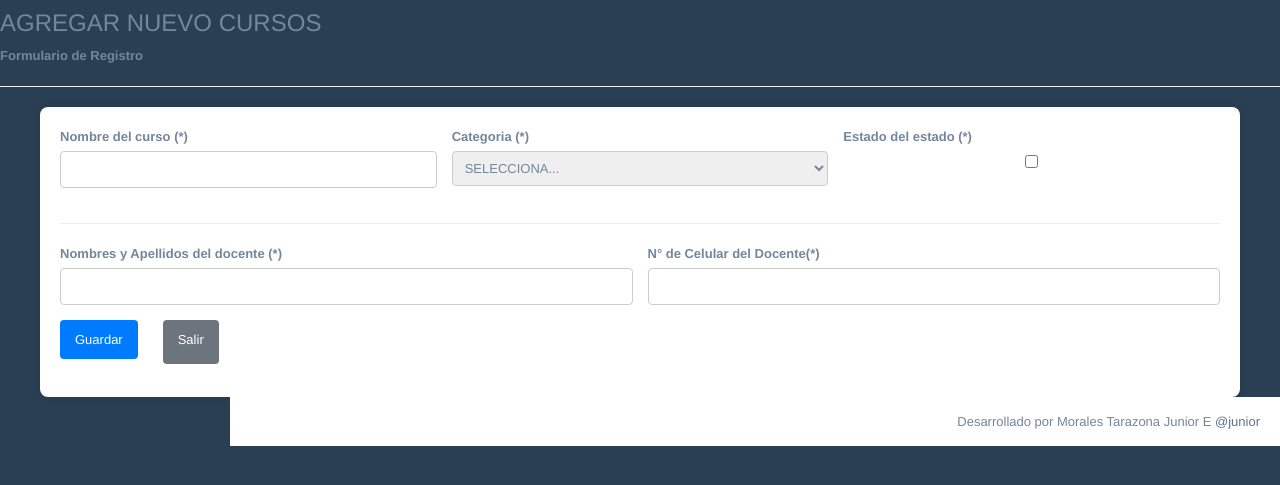
After one commit to juniorMTD/proyectocurso, a PHP site: template vistas/interno/formu_curso_new.php in a window 1280 px wide. The commit adds this page. Shown: the top 485 px of the page. Run offline with PHP 8.4, Linux system fonts and the light colour scheme; the template is opened without the code that fills it, so the values that code supplies are empty.

Commit message:
avance de formulario curso con error de servidor

```diff
--- a/conexion/session_start.php
+++ b/conexion/session_start.php
@@ -1,6 +1,9 @@
 <?php
 
+if (session_status() == PHP_SESSION_NONE) {
     session_name("CC");
     session_start();
 
+}
+
 ?>
--- a/css/style.css
+++ b/css/style.css
@@ -477,3 +477,74 @@ print {
     font-size: 20px;
     cursor: pointer;
 }
+
+/* para los formularios */
+
+.custom-container {
+    max-width: 1200px;
+    margin: 0 auto;
+    padding: 20px;
+    background-color: #fff;
+    border-radius: 8px;
+    box-shadow: 0 0 10px rgba(0, 0, 0, 0.1);
+}
+
+.custom-form-group {
+    margin-bottom: 15px;
+}
+
+.custom-form-group label {
+    display: block;
+    margin-bottom: 5px;
+}
+
+.custom-form-group input,
+.custom-form-group select,
+.custom-form-group textarea {
+    width: 100%;
+    padding: 8px;
+    box-sizing: border-box;
+    border: 1px solid #ccc;
+    border-radius: 4px;
+}
+
+.custom-error-message {
+    color: red;
+    display: none; /* Este mensaje solo se mostrará si hay un error */
+}
+
+.custom-btn {
+    padding: 10px 15px;
+    border: none;
+    border-radius: 4px;
+    cursor: pointer;
+    margin-right: 10px;
+}
+
+.custom-btn-primary {
+    background-color: #007bff;
+    color: #fff;
+}
+
+.custom-btn-secondary {
+    background-color: #6c757d;
+    color: #fff;
+}
+
+.custom-form-row {
+    display: flex;
+    flex-wrap: wrap;
+    gap: 15px;
+}
+
+.custom-form-row .custom-form-group {
+    flex: 1;
+    min-width: 200px;
+}
+
+/* Media queries para adaptabilidad */
+@media (max-width: 768px) {
+    .custom-form-row {
+        flex-direction: column;
+    }
+}
--- a/inc/navbar.php
+++ b/inc/navbar.php
@@ -66,7 +66,7 @@
               <ul class="nav navbar-nav navbar-right">
                 <li class="">
                   <a href="#" class="user-profile dropdown-toggle" data-toggle="dropdown" aria-expanded="false">
-                    <img src="./biblioteca/images/img.jpg" alt=""><?php echo $_SESSION['nombres']." ".$_SESSION['apellidos'] ?>
+                    <img src="./biblioteca/images/img.jpg" alt=""><?php ob_start(); echo $_SESSION['nombres']." ".$_SESSION['apellidos']?>
                     <span class="fa fa-angle-down"></span>
                   </a>
                   <ul class="dropdown-menu dropdown-usermenu pull-right">
--- a/js/ajx.js
+++ b/js/ajx.js
@@ -106,6 +106,9 @@ document.addEventListener('DOMContentLoaded', function () {
         // Obtener los datos del formulario
         let formData = new FormData(this);
 
+        // Obtener la URL de redirección del atributo de datos
+        let redirectUrl = this.getAttribute('data-redirect-url');
+
         // Realizar la petición AJAX
         fetch(this.action, {
             method: 'POST',
@@ -127,7 +130,7 @@ document.addEventListener('DOMContentLoaded', function () {
                     showConfirmButton: true,
                     // timer: 2500
                 }).then(() => {
-                    window.location.href = './index.php?mostrar=pag'; // Redireccionar a la página deseada
+                    window.location.href = redirectUrl; // Redireccionar a la página deseada
                 });
             } else {
                 Swal.fire({
--- a/vistas/interno/formu_categoria.php
+++ b/vistas/interno/formu_categoria.php
@@ -9,7 +9,7 @@
         <h3>CATEGORIA DE CURSOS</h3>
         <strong>Lista de categorias</strong>
         <hr>
-        <a href="index.html" type="button" class="btn btn-success"><i class="fa fa-user"></i> AGREGAR CATEGORIA</a>
+        <a href="./index.php?mostrar=formu_categoria_new" type="button" class="btn btn-success"><i class="fa fa-user"></i> AGREGAR CATEGORIA</a>
         <hr>
 
     </div>
@@ -58,7 +58,7 @@
                                         $pagina = limpiar_cadena($pagina);
                                         $url= "index.php?mostrar=formu_categoria&page=";
                                         $registros = 15;
-                                        // $busqueda = $_SESSION['busqueda_categoria'];
+                                        $busqueda = "";
 
                                         require_once "./php/formu_categoria_lista.php";
                                     } else {
@@ -90,7 +90,7 @@
                                         $pagina = limpiar_cadena($pagina);
                                         $url= "index.php?mostrar=formu_categoria&page=";
                                         $registros = 15;
-                                        // $busqueda = $_SESSION['busqueda_categoria'];
+                                        $busqueda = $_SESSION['busqueda_categoria'];
 
                                         require_once "./php/formu_categoria_lista.php";
                                     }
--- /dev/null
+++ b/vistas/interno/formu_curso_new.php
@@ -0,0 +1,79 @@
+<?php
+require_once "./conexion/conexion_db.php";
+require_once "./php/main.php";
+
+
+$start = new Conexion();
+$conn = $start->Conexiondb();
+$consulta_datos="select * from categoriax;";
+
+$datos=$conn->query($consulta_datos);
+$datos=$datos->fetchAll();
+
+
+?>
+<!-- page content -->
+<div class="right_col" role="main">
+    <div class="">
+        <div>
+            <h3>AGREGAR NUEVO CURSOS</h3>
+            <strong>Formulario de Registro</strong>
+            <hr>
+        </div>
+        <div class="clearfix"></div>
+
+        <div class="custom-container">
+            <form id="registration-form" class="custom-form" action="./php/formu_curso_guardar.php" method="POST" autocomplete="off" data-redirect-url="./index.php?mostrar=formu_curso">
+
+                <!-- mensaje de alerta -->
+                <div id="alert" class="alert-overlay">
+                    <div class="alert-container">
+                        <span class="close" onclick="closeAlert()">&times;</span>
+                        <strong>¡Error!</strong> Los datos ingresados no son válidos, intente nuevamente.
+                    </div>
+                </div>
+
+                <div class="custom-form-row">
+                    <div class="custom-form-group">
+                        <label for="custom-curso">Nombre del curso (*)</label>
+                        <input type="text"  name="curso" class="custom-form-control">
+                    </div>
+                    <div class="custom-form-group">
+                        <label for="custom-categoria">Categoria (*)</label>
+                            <select name="categoria" class="custom-form-control">
+                                <option value="">SELECCIONA...</option>
+                                <?php
+                                    foreach($datos as $rows){
+                                 ?>
+                                <option value="<?php echo $rows['idcategoriax'] ?>"><?php echo $rows['nomx'] ?></option>
+                                <?php
+                                    }
+                                 ?>
+                            </select>
+                    </div>
+                    <div class="custom-form-group">
+                        <label for="custom-estado">Estado del estado (*)</label>
+                        <input type="checkbox" name="estado" class="custom-form-control">
+                    </div>
+                </div>
+                <hr>
+                <div class="custom-form-row">
+                    <div class="custom-form-group">
+                        <label for="custom-docente">Nombres y Apellidos del docente (*)</label>
+                        <input type="text" name="docente" class="custom-form-control">
+                    </div>
+                    <div class="custom-form-group">
+                        <label for="custom-celular">N° de Celular del Docente(*)</label>
+                        <input type="text" name="celular" class="custom-form-control">
+                    </div>
+                </div>
+                <div class="custom-form-row">
+                    <button type="submit" class="custom-btn custom-btn-primary">Guardar</button>
+                    <a href="./index.php?mostrar=formu_curso" type="button" class="custom-btn custom-btn-secondary">Salir</a>
+                </div>
+            </form>
+        </div>
+
+    </div>
+</div>
+<!-- /page content -->
--- a/vistas/registrarse.php
+++ b/vistas/registrarse.php
@@ -1,6 +1,6 @@
 <div class="registration">
     <div class="registration-container">
-        <form id="registration-form" action="./php/usuario_web.php" method="POST" >
+        <form id="registration-form" action="./php/usuario_web.php" method="POST" data-redirect-url="./index.php?mostrar=pag">
             <h2>REGISTRO A TERRA CIVIL</h2>
 
             <!-- mensaje de alerta -->
```
Also changed, not shown: php/buscador.php (+3 -4 lines), php/formu_categoria_guardar.php (added, +66 -0 lines), php/formu_categoria_lista.php (+2 -5 lines), php/formu_curso_guardar.php (added, +85 -0 lines), php/formu_curso_lista.php (+90 -14 lines), vistas/interno/formu_categoria_new.php (added, +58 -0 lines), vistas/interno/formu_curso.php (+21 -23 lines).
